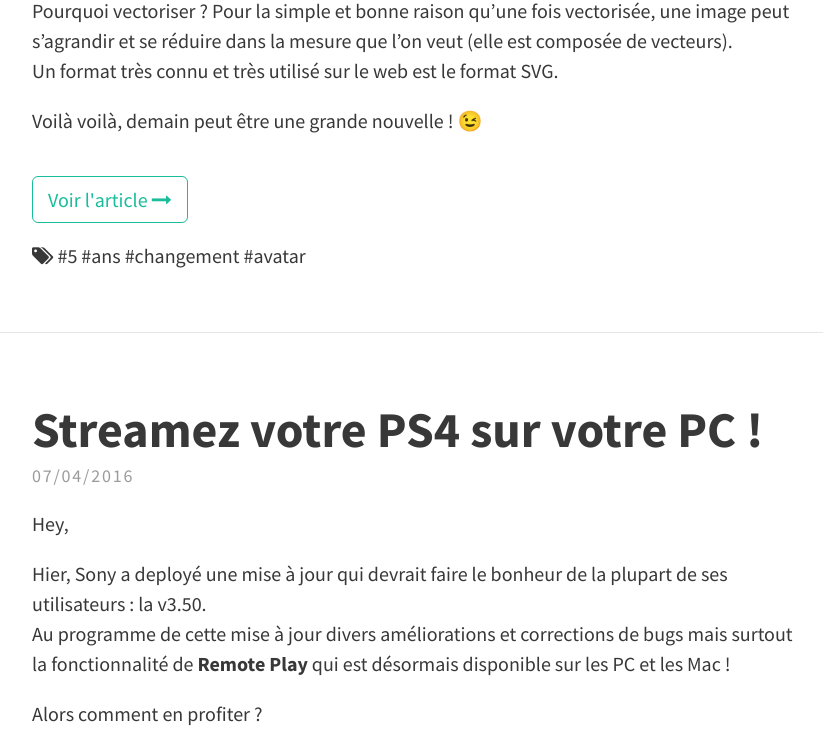
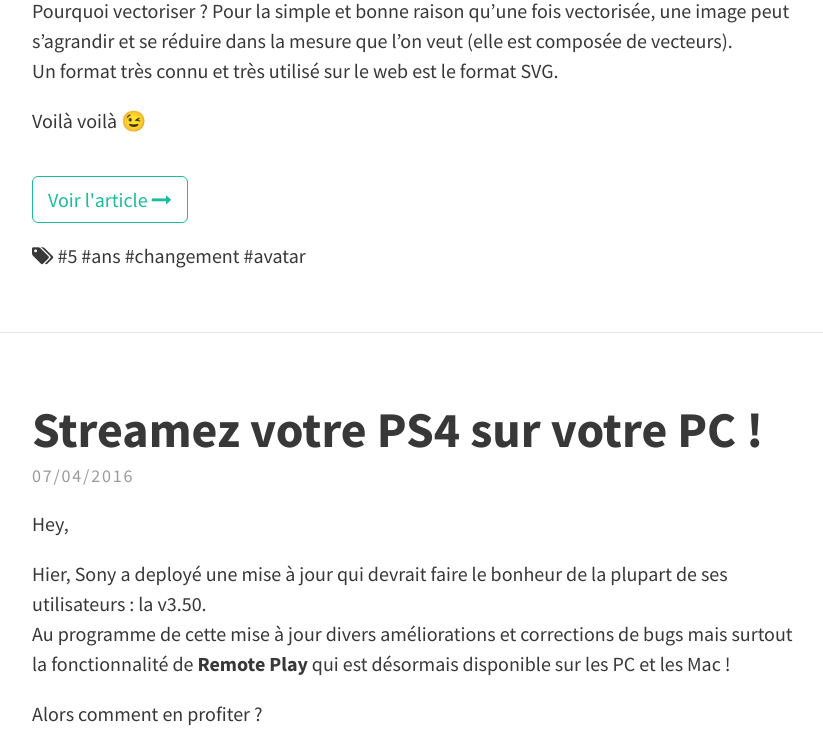
Before and after one commit to fkobon/Skyost-Blog, a Jekyll site: the page built from index.html, in a window 1280 px wide and 900 px high, scrolled down 2623 px, cut to the strip 152-900 px from the top of the window. Shown: the whole strip, without its empty margins (224-1047 px from the left). Built offline with Jekyll 4.4.1, drawn with Linux system fonts in a browser that asks for light colours; nearby versions of some CDN libraries; emoji names are drawn with the system emoji font; the list of posts is cut into pages by our own code; some of the changed lines change nothing that is shown.

Commit message:
Mise à jour du script.

```diff
--- a/_posts/2016-07-04-5-ans-apres.md
+++ b/_posts/2016-07-04-5-ans-apres.md
@@ -34,4 +34,4 @@
 Pourquoi vectoriser ? Pour la simple et bonne raison qu'une fois vectorisée, une image peut s'agrandir et se réduire dans la mesure que l'on veut (elle est composée de vecteurs).
 Un format très connu et très utilisé sur le web est le format SVG.
 
-Voilà voilà, demain peut être une grande nouvelle ! :wink:
+Voilà voilà :wink:
--- a/js/main.js
+++ b/js/main.js
@@ -66,9 +66,10 @@
 			httpRequest.send(null);
 		}
 	}
-	new HttpClient().get('//image-a-day.herokuapp.com/image', function(response) {
-		header.style.backgroundImage = 'url(\'' + JSON.parse(response).imageUrl + '\')';
+	new HttpClient().get('http://whateverorigin.org/get?url=' + encodeURIComponent('http://www.bing.com/HPImageArchive.aspx?format=js&idx=0&n=1&mkt=en-US') + '&callback=?', function(response) {
+		header.style.backgroundImage = 'url(\'' + JSON.parse(response).images[0].url + '\')';
 		header.style.backgroundRepeat = 'no-repeat';
 		header.style.backgroundPosition = 'center';
+		console.log();
 	});
 }
```
